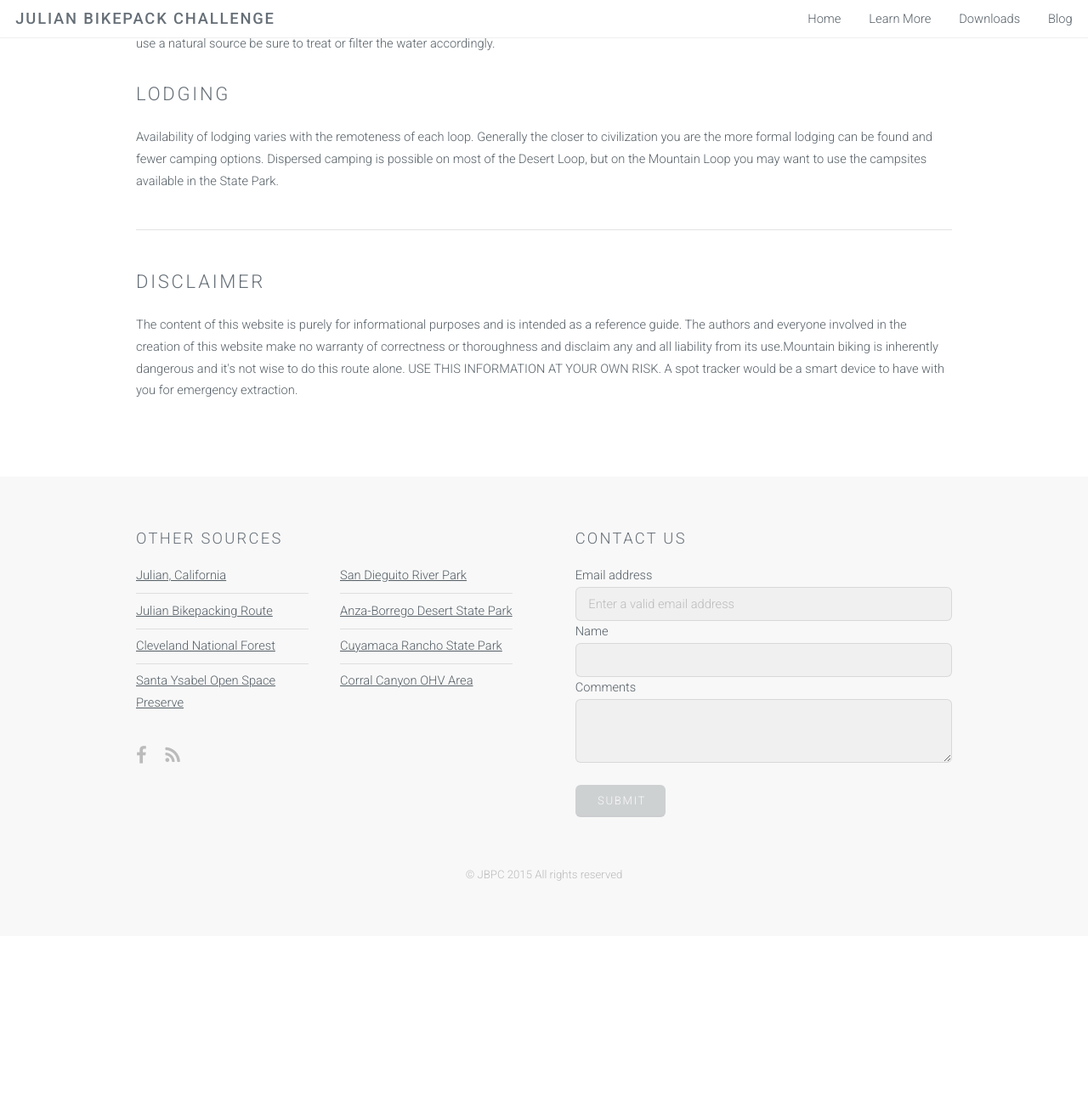
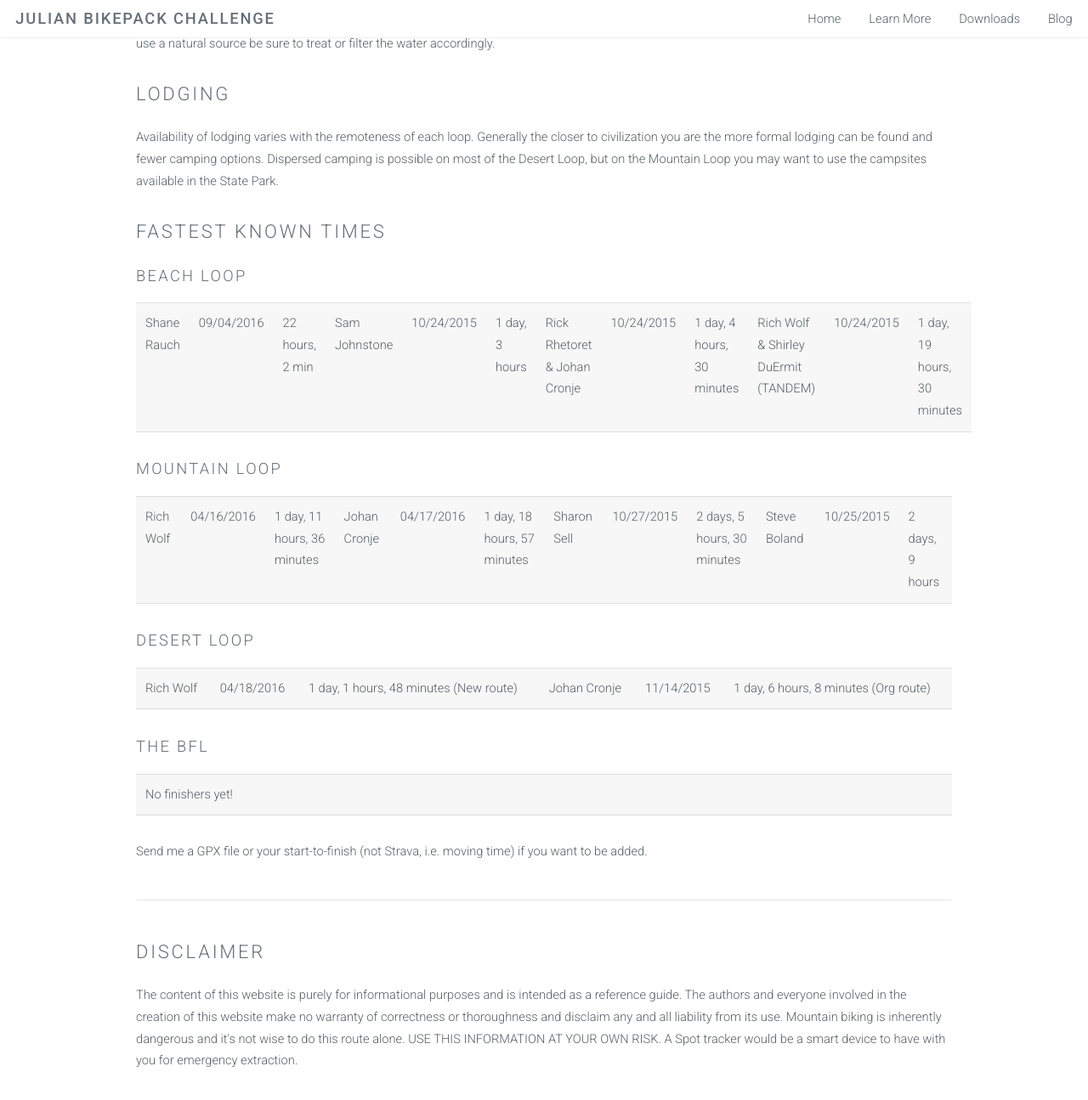
Before and after one commit to Nkawu/jbpc, a Jekyll site: the page built from info.html, in a window 1280 px wide and 1400 px high, scrolled down 2550 px. Shown: the top 1295 px of the window at 85% size. Built offline with Jekyll 4.4.1, drawn with Linux system fonts in a browser that asks for light colours; before the commit the page ends 3652 px from its top, so only the background shows below that.

Commit message:
Added FKT

```diff
--- a/info.html
+++ b/info.html
@@ -52,10 +52,37 @@ layout: default
             <h2>LODGING</h2>
             <p>Availability of lodging varies with the remoteness of each loop. Generally the closer to civilization you are the more formal lodging can be found and fewer camping options. Dispersed camping is possible on most of the Desert Loop, but on the Mountain Loop you may want to use the campsites available in the State Park.</p>
         </section>
+        <section>
+            <h2>FASTEST KNOWN TIMES</h2>
+            <h3>BEACH LOOP</h3>
+            <table>
+                <row><td>Shane Rauch</td><td>09/04/2016</td><td>22 hours, 2 min</td></row>
+                <row><td>Sam Johnstone</td><td>10/24/2015</td><td>1 day, 3 hours</td></row>
+                <row><td>Rick Rhetoret &amp; Johan Cronje</td><td>10/24/2015</td><td>1 day, 4 hours, 30 minutes</td></row>
+                <row><td>Rich Wolf &amp; Shirley DuErmit (TANDEM)</td><td>10/24/2015</td><td>1 day, 19 hours, 30 minutes</td></row>
+            </table>
+            <h3>MOUNTAIN LOOP</h3>
+            <table>
+                <row><td>Rich Wolf</td><td>04/16/2016</td><td>1 day, 11 hours, 36 minutes</td></row>
+                <row><td>Johan Cronje</td><td>04/17/2016</td><td>1 day, 18 hours, 57 minutes</td></row>
+                <row><td>Sharon Sell</td><td>10/27/2015</td><td>2 days, 5 hours, 30 minutes</td></row>
+                <row><td>Steve Boland</td><td>10/25/2015</td><td>2 days, 9 hours</td></row>
+            </table>
+            <h3>DESERT LOOP</h3>
+            <table>
+                <row><td>Rich Wolf</td><td>04/18/2016</td><td>1 day, 1 hours, 48 minutes (New route)</td></row>
+                <row><td>Johan Cronje</td><td>11/14/2015</td><td>1 day, 6 hours, 8 minutes (Org route)</td></row>
+            </table>
+            <h3>THE BFL</h3>
+            <table>
+                <row><td>No finishers yet!</td><td></td><td></td></row>
+            </table>
+            <p>Send me a GPX file or your start-to-finish (not Strava, i.e. moving time) if you want to be added.</p>
+        </section>
         <hr />
         <section>
             <h2>DISCLAIMER</h2>
-            <p>The content of this website is purely for informational purposes and is intended as a reference guide. The authors and everyone involved in the creation of this website make no warranty of correctness or thoroughness and disclaim any and all liability from its use.Mountain biking is inherently dangerous and it's not wise to do this route alone. USE THIS INFORMATION AT YOUR OWN RISK. A spot tracker would be a smart device to have with you for emergency extraction.</p>
+            <p>The content of this website is purely for informational purposes and is intended as a reference guide. The authors and everyone involved in the creation of this website make no warranty of correctness or thoroughness and disclaim any and all liability from its use. Mountain biking is inherently dangerous and it's not wise to do this route alone. USE THIS INFORMATION AT YOUR OWN RISK. A Spot tracker would be a smart device to have with you for emergency extraction.</p>
         </section>
     </div>
 </section>
```
